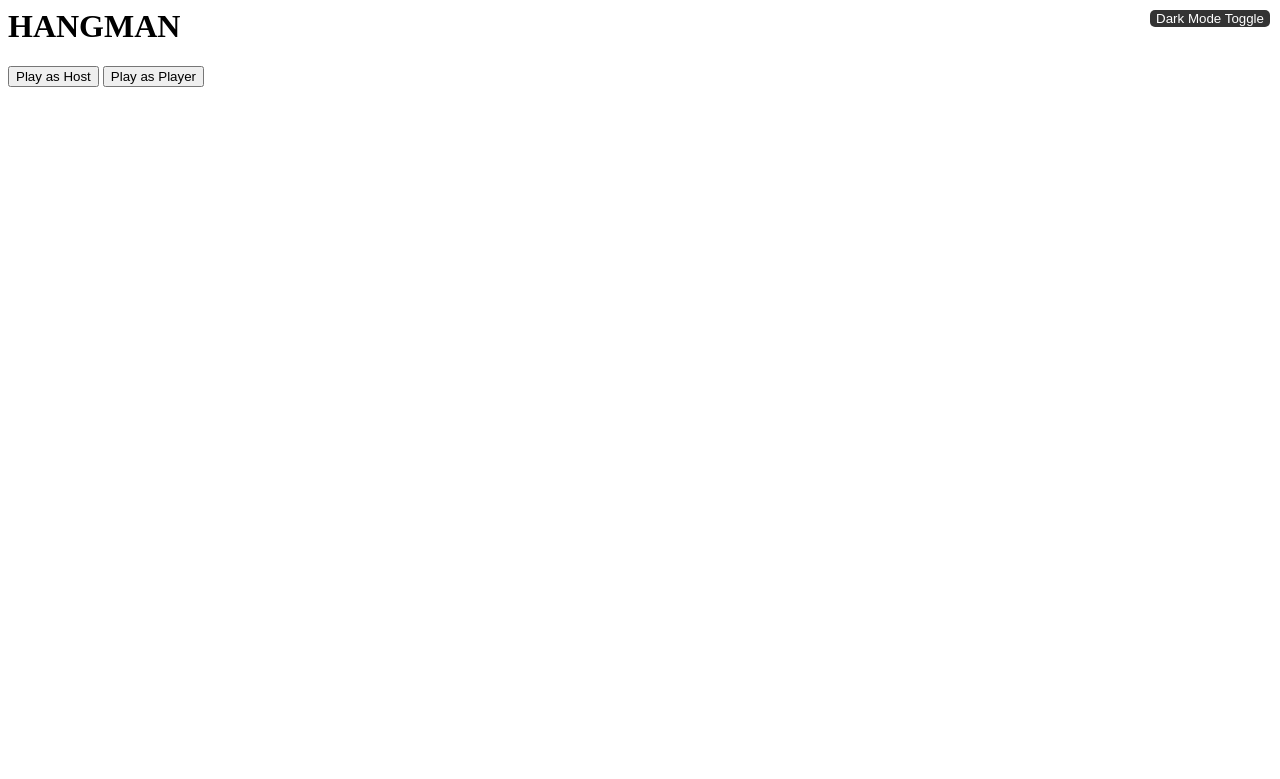
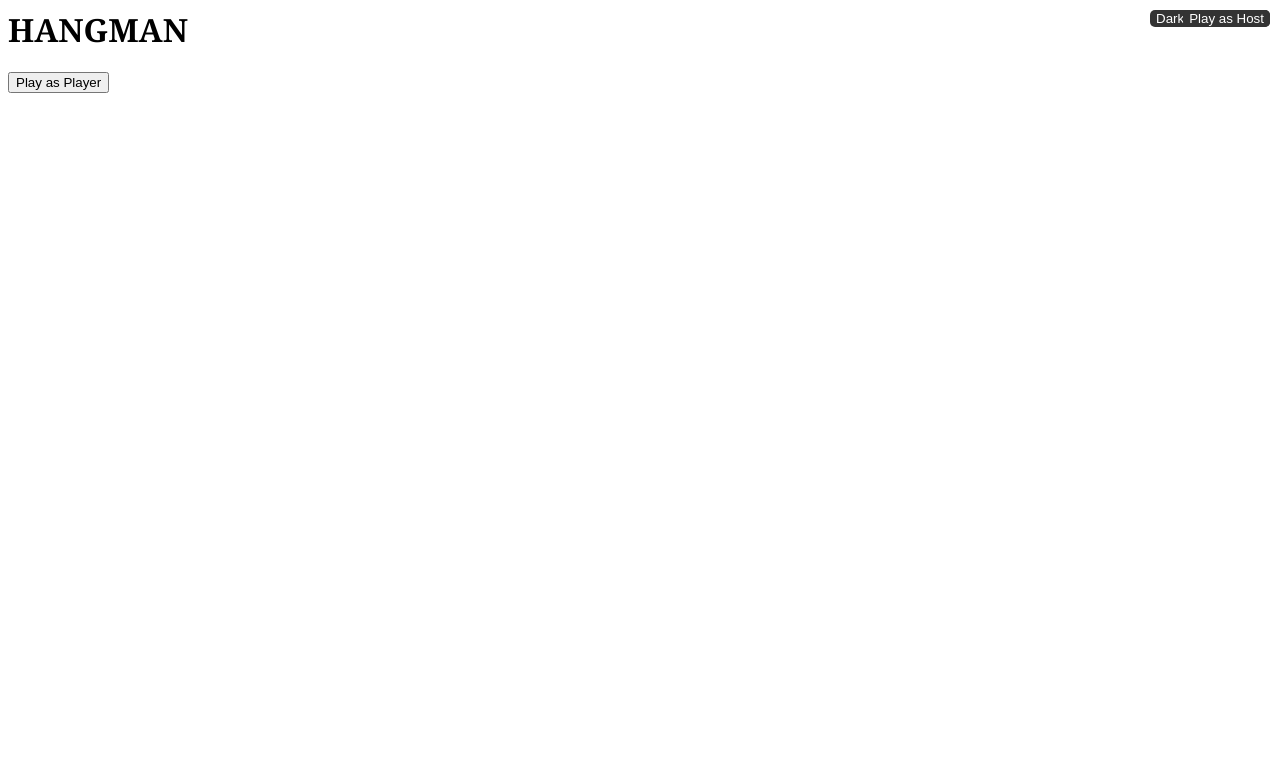
Before and after one commit to costad3atwit/Hangman-Network-App, a Flask app: page / in a window 1280 px wide. Shown: the top 779 px of the page. Run offline with Flask 3, Linux system fonts and the light colour scheme; some libraries are stand-ins or nearby versions.

Commit message:
updated html

```diff
--- a/hangman.py
+++ b/hangman.py
@@ -2,7 +2,7 @@ from flask import Flask
 from flask import render_template
 from flask import request
 #pip install flask-socketio
-#to install line 5 copy the above command into the terminal
+#to install line 6 copy the above command into the terminal
 from flask_socketio import SocketIO, send
 
 # Create a Flask app instance
--- a/static/styles.css
+++ b/static/styles.css
@@ -2,6 +2,7 @@ body{
     background-color: white;
     color: black;
     transition: background-color 0.5s, color 0.5s;
+    font-family: Georgia, serif;
 }
 
 body.dark-mode {
@@ -20,3 +21,20 @@ body.dark-mode {
     border-radius: 5px;
     cursor: pointer;
 }
+
+#host{
+    background-color: #333;
+    color: white;
+}
+
+#btn{
+    position: fixed;
+    top: 10px;
+    right: 10px;
+    padding: 10px, 15px;
+    background-color: #333;
+    color: white;
+    border: none;
+    border-radius: 5px;
+    cursor: pointer;
+}
--- a/templates/index.html
+++ b/templates/index.html
@@ -14,8 +14,8 @@
     <button type="button" id = "dark-mode-btn"onclick="toggleDarkMode()">Dark Mode Toggle</button>
   </div>
     <div id="role-selectors">
-    <button type="button" onclick="roleHost()">Play as Host</button>
-    <button type="button" onclick="rolePlayer()">Play as Player</button>
+      <button type="button" id = "btn" onclick="roleHost()">Play as Host</button>
+      <button class="button" type="button" onclick="rolePlayer()">Play as Player</button>
   </div>
 
   <div id="host-page" style="display: none;" >
```
